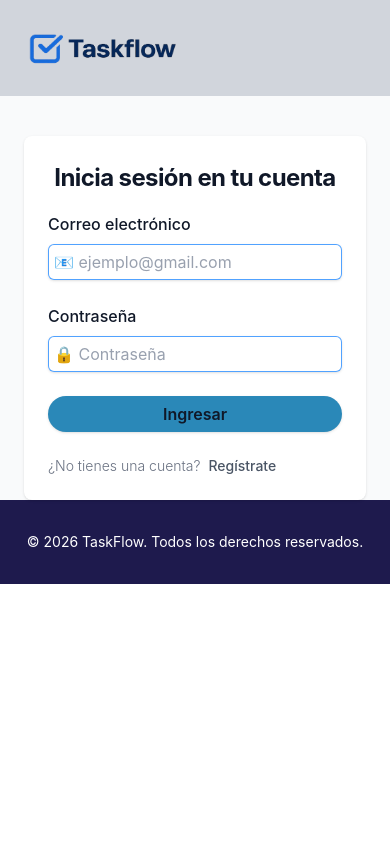
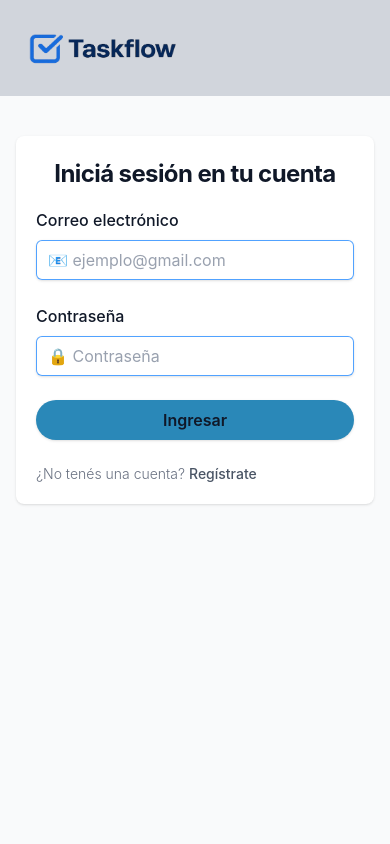
Before and after one commit to sopiombetti/Gestor_De_Proyectos, a Next.js app in the folder frontend/: page /login in a window 390 px wide. Shown: the top 844 px of the page. Built offline with nearby package versions, Linux system fonts and the light colour scheme.

Commit message:
Login responsive y dark mode

```diff
--- a/frontend/pages/login.tsx
+++ b/frontend/pages/login.tsx
@@ -48,16 +48,20 @@
   return (
     <>
       {error && <MensajeError text={error} />}
-    <section className="bg-gray-50 dark:bg-gray-900 pt-10">
-      <div className="flex flex-col items-center px-6 mx-auto md:h-screen lg:py-0">
+
+      <section className="bg-gray-50 dark:bg-gray-900 min-h-screen pt-10">
+        <div className="flex flex-col items-center px-4 sm:px-6 mx-auto pb-10 lg:py-0">
           <div className="w-full bg-white rounded-lg shadow dark:border md:mt-0 sm:max-w-md xl:p-0 dark:bg-gray-800 dark:border-gray-700">
-          <div className="p-6 space-y-4 md:space-y-6 sm:p-8">
-            <h4 className="mt-0 text-center text-2xl font-bold leading-9 tracking-tight text-gray-900">
-              Inicia sesión en tu cuenta
+            <div className="p-5 sm:p-8 space-y-4 md:space-y-6">
+
+              <h4 className="mt-0 text-center text-2xl font-bold leading-9 tracking-tight text-gray-900 dark:text-white">
+                Iniciá sesión en tu cuenta
               </h4>
+
               <form className="space-y-6" action="#" method="#" onSubmit={handleLogin}>
+
                 <div>
-                  <label htmlFor="email" className="block font-medium leading-6 text-gray-900">
+                  <label htmlFor="email" className="block font-medium leading-6 text-gray-900 dark:text-gray-200">
                     Correo electrónico
                   </label>
                   <div className="mt-2">
@@ -68,17 +72,15 @@
                       placeholder="📧 ejemplo@gmail.com"
                       value={email}
                       onChange={(e) => setEmail(e.target.value)}
-                      className="block w-full rounded-md border-0 px-1.5 py-1.5 text-gray-900 shadow-sm ring-1 ring-inset ring-blue-400 focus:outline-blue-400 placeholder:text-gray-400 sm:text-sm sm:leading-6"
+                      className="block w-full rounded-md border-0 px-3 py-2 text-gray-900 dark:text-white dark:bg-gray-700 shadow-sm ring-1 ring-inset ring-blue-400 dark:ring-blue-500 focus:outline-blue-400 dark:focus:outline-blue-400 placeholder:text-gray-400 dark:placeholder:text-gray-500 sm:text-sm sm:leading-6"
                     />
                   </div>
                 </div>
 
                 <div>
-                  <div className="flex items-center justify-between">
-                    <label htmlFor="password" className="block font-medium leading-6 text-gray-900">
+                  <label htmlFor="password" className="block font-medium leading-6 text-gray-900 dark:text-gray-200">
                     Contraseña
                   </label>
-                  </div>
                   <div className="mt-2">
                     <input
                       id="password"
@@ -87,23 +89,25 @@
                       placeholder="🔒 Contraseña"
                       value={password}
                       onChange={(e) => setPassword(e.target.value)}
-                      className="block w-full rounded-md border-0 px-1.5 py-1.5 text-gray-900 shadow-sm ring-1 ring-inset ring-blue-400 focus:outline-blue-400 placeholder:text-gray-400 sm:text-sm sm:leading-6"
+                      className="block w-full rounded-md border-0 px-3 py-2 text-gray-900 dark:text-white dark:bg-gray-700 shadow-sm ring-1 ring-inset ring-blue-400 dark:ring-blue-500 focus:outline-blue-400 dark:focus:outline-blue-400 placeholder:text-gray-400 dark:placeholder:text-gray-500 sm:text-sm sm:leading-6"
                     />
                   </div>
                 </div>
 
                 <button
                   type="submit"
-                  className="flex w-full justify-center rounded-full bg-secondary px-3 py-1.5 font-semibold leading-6 text-gray-900 shadow-sm cursor-pointer hover:bg-blue-400 focus-visible:outline focus-visible:outline-2 focus-visible:outline-offset-2 focus-visible:outline-indigo-600"
+                  className="flex w-full justify-center rounded-full bg-secondary px-3 py-2 font-semibold leading-6 text-gray-900 dark:text-white shadow-sm cursor-pointer hover:bg-blue-400 dark:hover:bg-blue-500 focus-visible:outline focus-visible:outline-2 focus-visible:outline-offset-2 focus-visible:outline-indigo-600 transition-colors duration-200"
                 >
                   Ingresar
                 </button>
+
                 <p className="text-sm font-light text-gray-500 dark:text-gray-400">
-                  ¿No tienes una cuenta?
-                  <Link href="/register" className="px-2 font-medium text-gray-600 hover:underline dark:text-gray-500">
+                  ¿No tenés una cuenta?{" "}
+                  <Link href="/register" className="font-medium text-gray-600 dark:text-gray-300 hover:underline">
                     Regístrate
                   </Link>
                 </p>
+
               </form>
             </div>
           </div>
```
Lines whose indentation alone changed are shown as unchanged.
